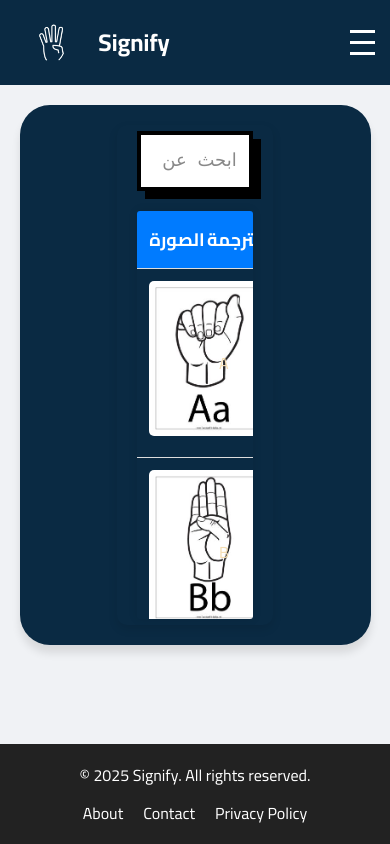
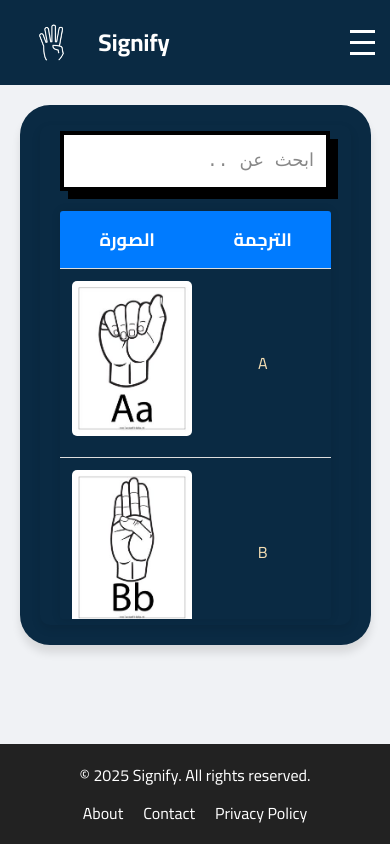
Before and after one commit to ahmedkhafagy800/signify, a React (Create React App) app: page /dictionary in a window 390 px wide. Built offline with nearby package versions, Linux system fonts and the light colour scheme.

Commit message:
fix glitch ini search bar

```diff
--- a/src/components/SignLanguageTable.css
+++ b/src/components/SignLanguageTable.css
@@ -96,7 +96,9 @@
         -ms-border-radius: 3px;
         -o-border-radius: 3px;
 }
-
+    .table-container{
+        width: 100%;
+    }
     .search-input {
         width: 100%;
     }
@@ -230,7 +232,7 @@
     animation: shake 0.5s ease-in-out;
 } */
 
-@keyframes glitch {
+/* @keyframes glitch {
     0% {
         transform: none;
         opacity: 1;
@@ -295,7 +297,7 @@
         transform: none;
         opacity: 1;
     }
-}
+} */
 
 .input:not(:placeholder-shown) {
     animation: glitch 1s linear infinite;
```
